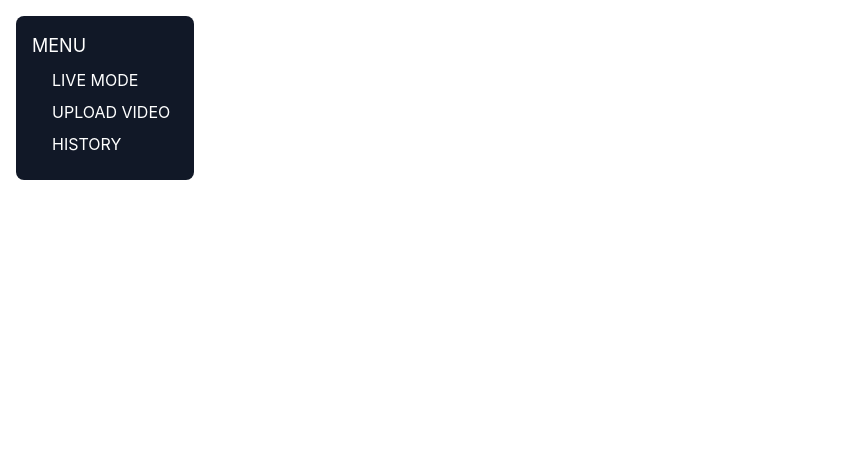
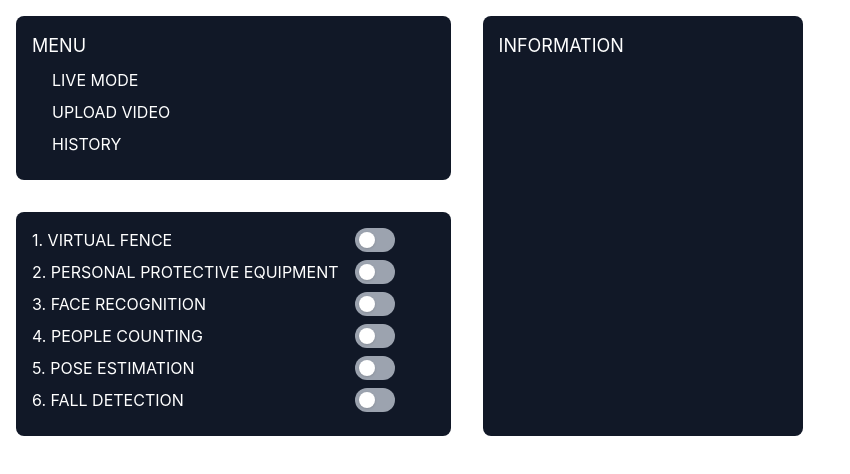
Before and after one commit to kubraguran/objectDetect, a React (Create React App) app: page / in a window 1280 px wide. Shown: the top 474 px of the page, without its empty margins (0-850 px from the left). Built offline with nearby package versions, Linux system fonts and the light colour scheme.

Commit message:
Add options, information section and remove redundancies

```diff
--- a/src/App.js
+++ b/src/App.js
@@ -1,24 +1,27 @@
 import React from "react";
-import { BrowserRouter as Router, Routes, Route, Link } from "react-router-dom";
-import * as tf from "@tensorflow/tfjs";
+import { BrowserRouter as Router, Routes, Route } from "react-router-dom";
 import Offline from "./components/offline";
-import * as cocossd from "@tensorflow-models/coco-ssd";
-import { drawRect } from "./utilities";
 import Live from "./components/live";
 import Menu from "./components/menu";
+import Options from "./components/options";
 import "./App.css";
+import Information from "./components/information";
 
 function App() {
   return (
     <Router>
       <div className="flex flex-row">
-        <Menu />
+        <div className="flex flex-col">
+          <Menu />
+          <Options />
+        </div>
         <div>
           <Routes>
             <Route path="/live" element={<Live />} />
             <Route path="/offline" element={<Offline />} />
           </Routes>
         </div>
+        <Information />
       </div>
     </Router>
   );
--- /dev/null
+++ b/src/common/toggleButton.jsx
@@ -0,0 +1,32 @@
+import React, { useState } from "react";
+
+function ToggleButton(props) {
+  const [isToggled, setIsToggled] = useState(false);
+
+  return (
+    <label className="flex items-center cursor-pointer">
+      {/* The actual input checkbox */}
+      <input
+        type="checkbox"
+        className="hidden"
+        checked={isToggled}
+        onChange={() => setIsToggled(!isToggled)}
+      />
+      {/* The toggle switch UI */}
+      <div className="relative">
+        <div
+          className={`block w-10 h-6 rounded-full ${
+            isToggled ? "bg-green-400" : "bg-gray-400"
+          } transition-colors duration-300`}
+        ></div>
+        <div
+          className={`absolute block w-4 h-4 mt-1 bg-white rounded-full shadow inset-y-0 ${
+            isToggled ? "left-6" : "left-1"
+          } transition-transform duration-300`}
+        ></div>
+      </div>
+    </label>
+  );
+}
+
+export default ToggleButton;
--- /dev/null
+++ b/src/components/information.jsx
@@ -0,0 +1,11 @@
+const Information = () => {
+  return (
+    <div className="bg-gray-900 text-white m-4 rounded-lg p-4 min-w-[25%]">
+      <div className="mr-10">
+        <h1 className="text-lg">INFORMATION</h1>
+      </div>
+    </div>
+  );
+};
+
+export default Information;
--- a/src/components/menu.jsx
+++ b/src/components/menu.jsx
@@ -3,7 +3,7 @@ import { Link } from "react-router-dom";
 const Menu = () => {
   return (
     <div className="bg-gray-900 text-white m-4 rounded-lg p-4">
-      <div>
+      <div className="mr-10">
         <h1 className="text-lg">MENU</h1>
         <ul className="ml-3">
           <li className="m-2">
--- /dev/null
+++ b/src/components/options.jsx
@@ -0,0 +1,38 @@
+import ToggleButton from "../common/toggleButton";
+
+const Options = () => {
+  return (
+    <div className="bg-gray-900 text-white m-4 rounded-lg p-4">
+      <div className="mr-10">
+        <ul>
+          <li className="flex justify-between items-center mb-2">
+            <span>1. VIRTUAL FENCE</span>
+            <ToggleButton name="virtual-fence" />
+          </li>
+          <li className="flex justify-between items-center mb-2">
+            <span className="mr-4">2. PERSONAL PROTECTIVE EQUIPMENT</span>
+            <ToggleButton name="ppe" />
+          </li>
+          <li className="flex justify-between items-center mb-2">
+            <span>3. FACE RECOGNITION</span>
+            <ToggleButton name="face-recognition" />
+          </li>
+          <li className="flex justify-between items-center mb-2">
+            <span>4. PEOPLE COUNTING</span>
+            <ToggleButton name="people-counting" />
+          </li>
+          <li className="flex justify-between items-center mb-2">
+            <span>5. POSE ESTIMATION</span>
+            <ToggleButton name="pose-estimation" />
+          </li>
+          <li className="flex justify-between items-center mb-2">
+            <span>6. FALL DETECTION</span>
+            <ToggleButton name="fall-detection" />
+          </li>
+        </ul>
+      </div>
+    </div>
+  );
+};
+
+export default Options;
```
